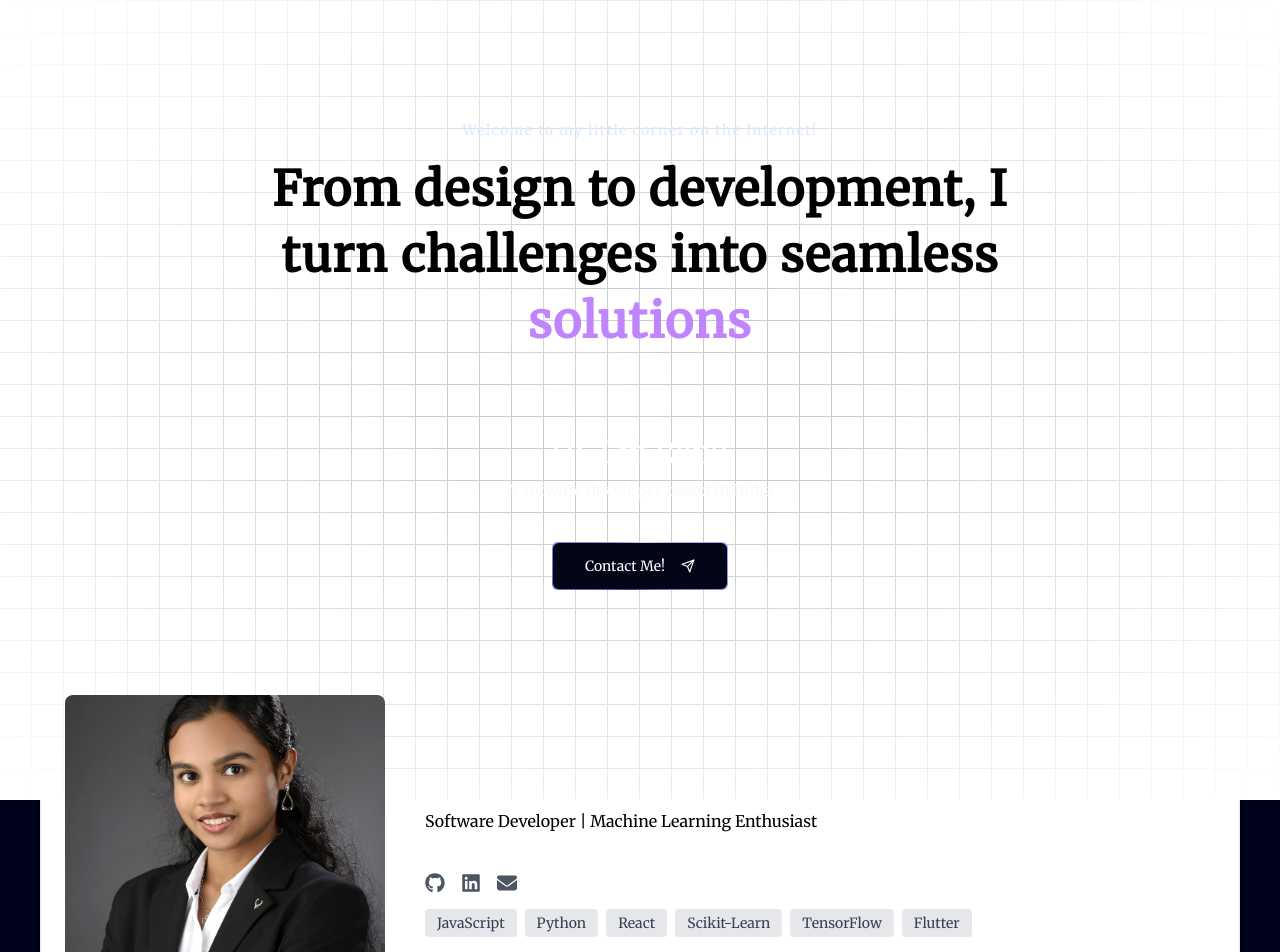
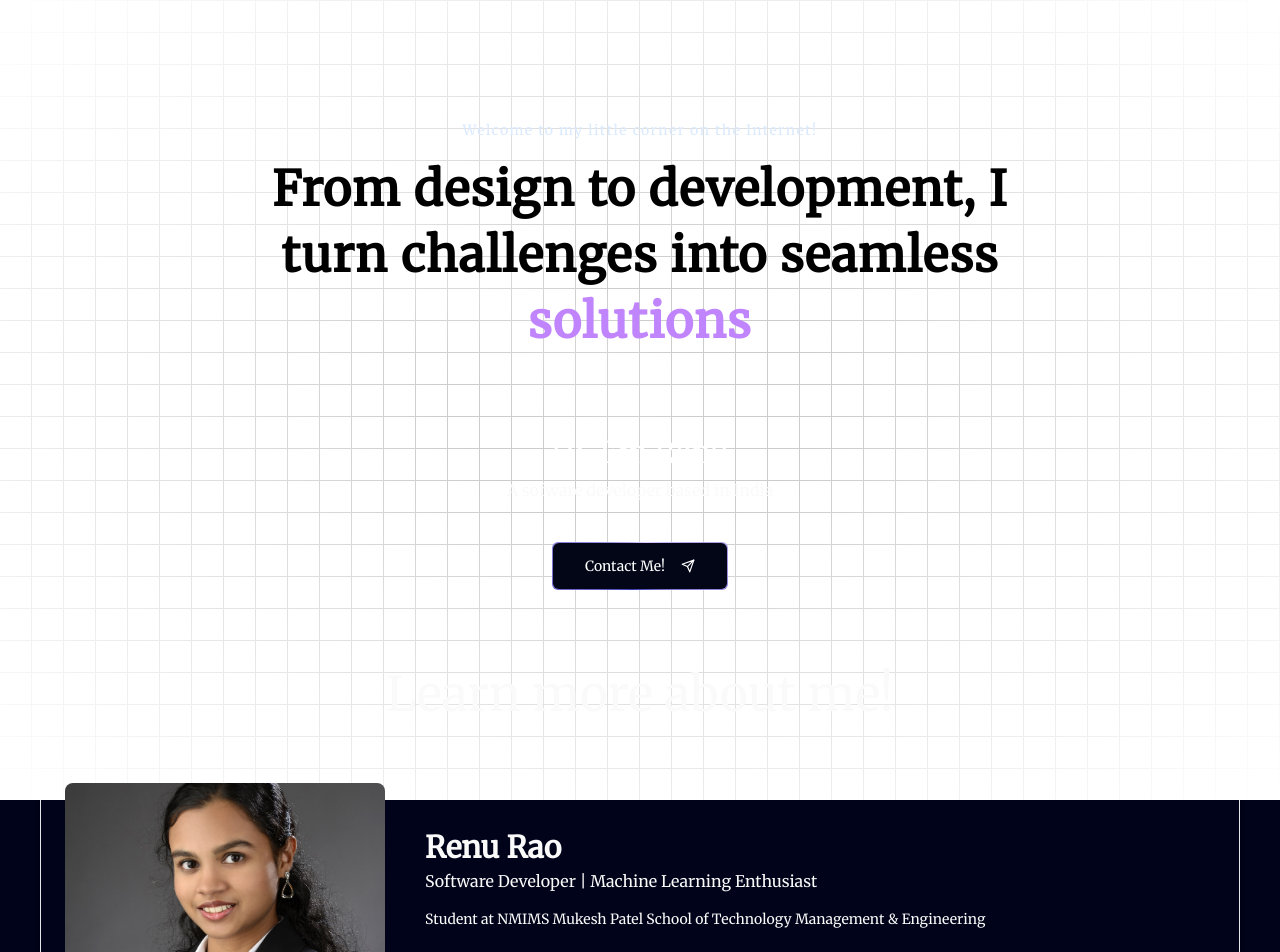
Before and after one commit to renurao1306/meet-renu, a Next.js app: page / in a window 1280 px wide. Shown: the top 952 px of the page. Built offline with nearby package versions, Linux system fonts and the light colour scheme.

Commit message:
refactored About and ProfileCard components; updated styles and content for improved presentation

```diff
--- a/app/page.tsx
+++ b/app/page.tsx
@@ -10,7 +10,6 @@ export default function Home() {
       <div className="max-w-7xl w-full">
         <FloatingNav navItems={[{ name: 'Home', link: '/', icon: <FaHome /> }, { name: 'About', link: '/' }]} />
         <Main />
-        {/* <Grid /> */}
         <About />
       </div>
     </main>
--- a/components/About.tsx
+++ b/components/About.tsx
@@ -4,14 +4,10 @@ import ProfileCard from "./profile-card";
 
 const About = () => {
   return (
-    // <div>
-    //   {/* <LampDemo /> */}
-    //   {/* <div className="text-white-100 text-center">
-    //     Hi, I'm Renu Rao, a passionate Software Developer with expertise in Python, JavaScript, and frameworks like React, Node.js, and Express.js. Currently pursuing my **Master of Computer Applications (MCA)** at NMIMS, I specialize in building dynamic web and mobile applications, crafting machine learning models, and working with databases like MySQL and MongoDB. With hands-on experience in developing real-time systems and energy-efficient solutions, I thrive on solving complex challenges and leveraging technology to create impactful solutions. Let's connect to explore innovative ideas and meaningful collaborations!
-    //   </div> */}
-
-    // </div>
-    <ProfileCard />
+    <>
+    <p className="text-white-100 text-center text-5xl relative mt-20 mb-10">Learn more about me!</p>
+      <ProfileCard />
+    </>
   );
 };
 
--- a/components/profile-card.tsx
+++ b/components/profile-card.tsx
@@ -7,7 +7,7 @@ const languages = ["JavaScript", "Python", "React", "Scikit-Learn", "TensorFlow"
 
 export default function ProfileCard() {
   return (
-    <Card className="w-full my-20 overflow-hidden">
+    <Card className="w-full mb-20 overflow-hidden">
       <CardContent className="flex items-center space-x-10 p-6">
         {/* Avatar Section */}
         <Avatar className="w-80 h-80 rounded-lg">
@@ -16,20 +16,21 @@ export default function ProfileCard() {
         </Avatar>
 
         {/* Text Section */}
-        <div className="flex-1">
-          <h2 className="text-2xl font-bold mb-1">Renu Rao</h2>
+        <div className="flex flex-col items-start">
+          <h2 className="text-3xl font-bold mb-1">Renu Rao</h2>
           <p className="text-muted-foreground mb-4">Software Developer | Machine Learning Enthusiast</p>
+          <p className="text-muted-foreground text-sm mb-6">Student at NMIMS Mukesh Patel School of Technology Management & Engineering</p>
           <div className="flex justify-start space-x-4 mb-4 mt-10">
             <a href="https://github.com/renurao1306" className="text-gray-600 hover:text-gray-900 transition-colors">
-              <FaGithub className="w-5 h-5" />
+              <FaGithub className="w-5 h-5 text-white-100" />
               <span className="sr-only">GitHub</span>
             </a>
             <a href="https://www.linkedin.com/in/-renu-rao" className="text-gray-600 hover:text-gray-900 transition-colors">
-              <FaLinkedin className="w-5 h-5" />
+              <FaLinkedin className="w-5 h-5 text-white-100" />
               <span className="sr-only">LinkedIn</span>
             </a>
             <a href="mailto:renurao.1306@gmail.com" className="text-gray-600 hover:text-gray-900 transition-colors">
-              <FaEnvelope className="w-5 h-5" />
+              <FaEnvelope className="w-5 h-5 text-white-100" />
               <span className="sr-only">Email</span>
             </a>
           </div>
--- a/components/ui/Card.tsx
+++ b/components/ui/Card.tsx
@@ -3,7 +3,7 @@ import { cn } from "@/lib/utils";
 
 export const Card = ({ children, className }: { children: React.ReactNode; className?: string }) => {
   return (
-    <div className={cn("rounded-lg shadow-md overflow-hidden bg-white border border-gray-200", className)}>
+    <div className={cn("rounded-lg shadow-md overflow-hidden bg-transparent text-white-100 border border-gray-200", className)}>
       {children}
     </div>
   );
```
